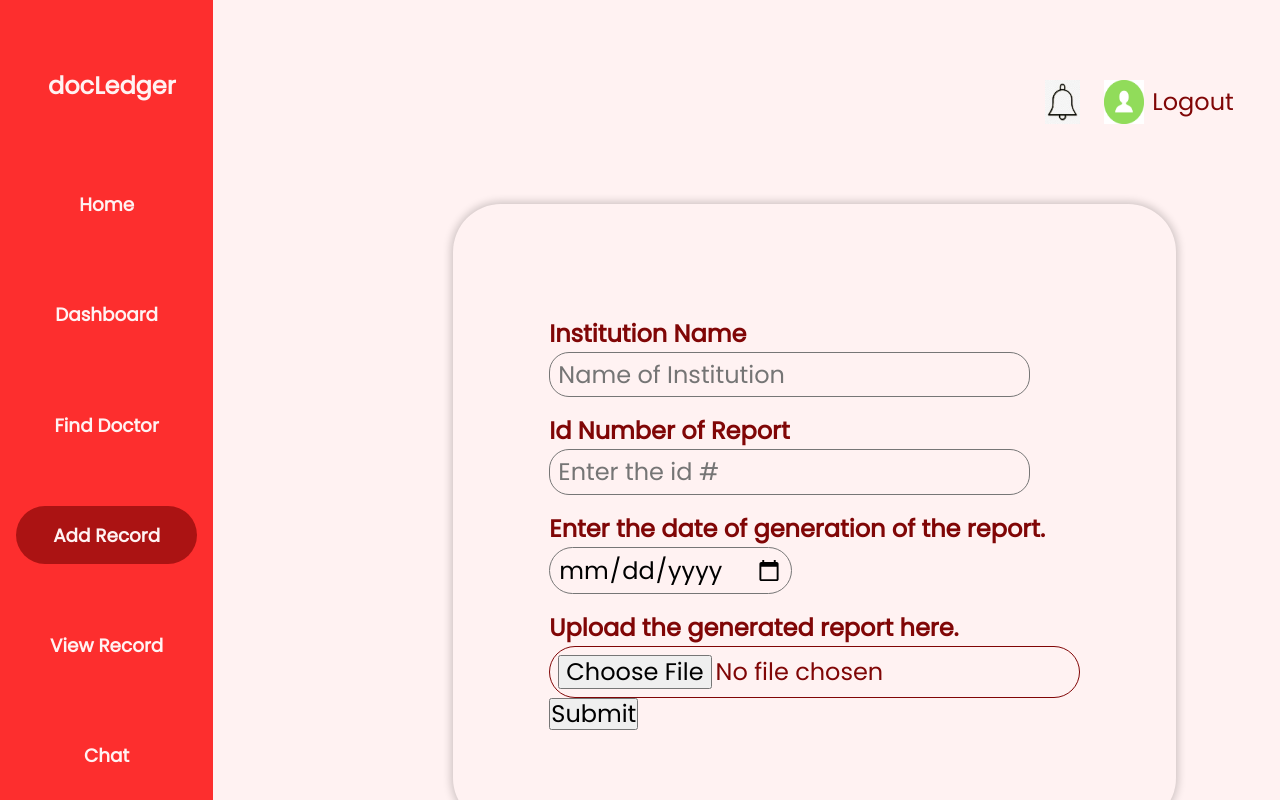
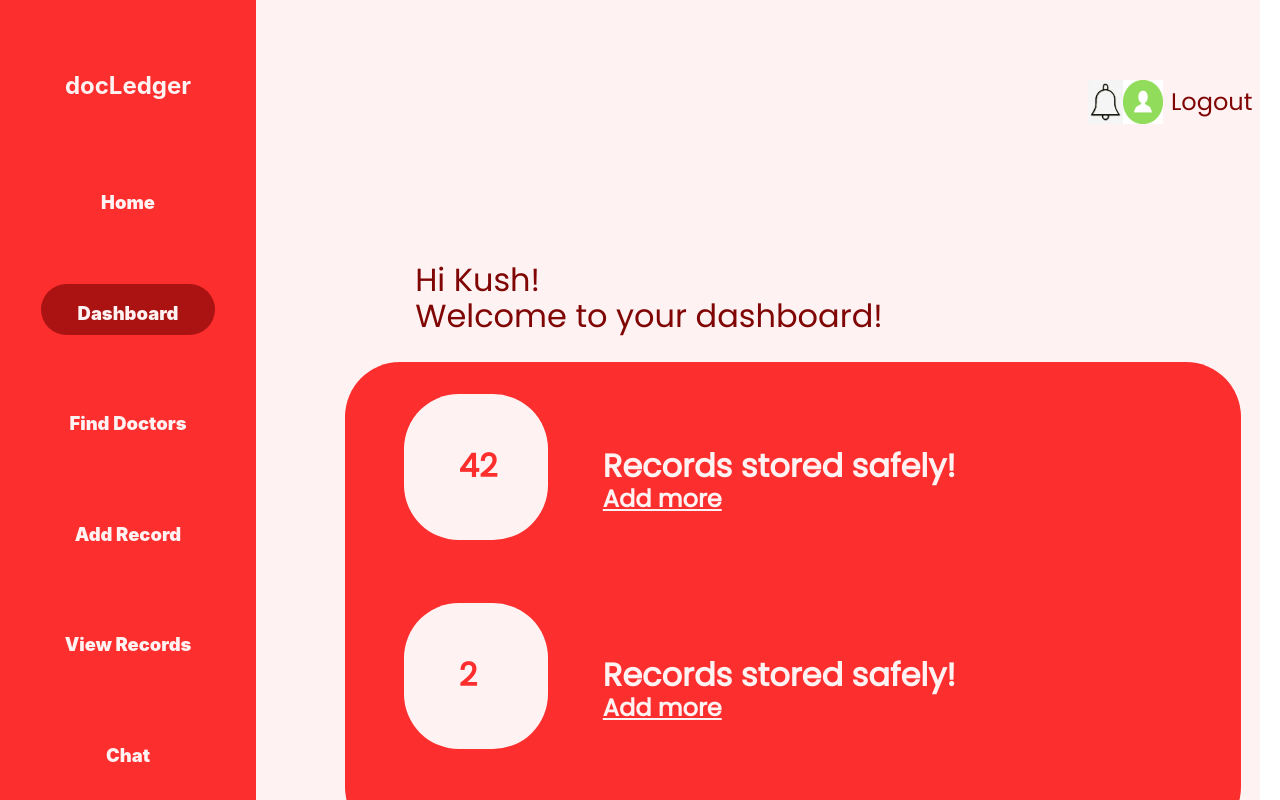
Before and after one commit to kush-daga/SIH2020, a React (Create React App) app in the folder dl/: page / in a window 1280 px wide. Built offline with nearby package versions, Linux system fonts and the light colour scheme; no server answers.

Commit message:
Site problems to resolve

```diff
--- a/dl/src/App.js
+++ b/dl/src/App.js
@@ -10,6 +10,8 @@ import FindDoctor from "./components/FindDoctor/FindDoctor";
 import SymCheck from "./components/SymCheck/SymCheck";
 import Form from "./components/DynamicForm/DynamicForm";
 import DocMain from "./components/DocMain/DocMain";
+import NavBar from "./components/NavBar/NavBar";
+import styled from "styled-components";
 
 class App extends Component {
 
@@ -19,50 +21,44 @@ class App extends Component {
       route:'docs',
     }
   }
-  componentWillMount() {
-    this.getData()
-  }
-
-  getData() {
-    // create a new XMLHttpRequest
-    var xhr = new XMLHttpRequest()
-
-    // get a callback when the server responds
-    xhr.addEventListener('load', () => {
-      // update the state of the component with the result here
-      console.log(xhr.responseText)
-    })
-    // open the request with the verb and the url
-    xhr.open('GET', 'https://dog.ceo/api/breeds/list/all')
-    // send the request
-    xhr.send()
-  }
 
 
 
 
-  onRouteChange = (route) => {
-    if(route==='signout') {
-      this.setState({isSignedIn:'false'});
-    } else if(route==='docs'){
-      this.setState({isSignedIn:'true'});
-    }
-    this.setState( {route:route} );
-  }
-
-  onButtonSubmit = () => {
-    console.log("This is the doctor's id:1234 ")
-  }
 
 
   render() {
-    const { route }=this.state;
     return(
-      // <Dashboard />
-      // <Signup />
-      // <Docs />
-      <AddRecord />
-      // <Form />
+      <div className="flex flex-row">
+         <div className="Left flex flex-column" style={{width:"20%"}}>
+                <ul>
+                    <Li style={{fontSize:"x-large",fontWeight:"bold"}}>
+                        docLedger
+                    </Li>
+                    <Li>
+                        Home
+                    </Li>
+                    <Li style={{backgroundColor:"rgba(128,6,6,0.65)", color:"#fff2f2",borderRadius:"55px"}}>
+                        Dashboard
+                    </Li>
+                    <Li>
+                        Find Doctors
+                    </Li>
+                    <Li>
+                        Add Record
+                    </Li>
+                    <Li>
+                        View Records
+                    </Li>
+                    <Li>
+                        Chat
+                    </Li>
+                </ul>
+            </div>
+            <Right>
+                <Dashboard />
+            </Right>
+      </div>
 
 
     )
@@ -71,3 +67,13 @@ class App extends Component {
 
 export default App;
 //We have created two components: Docs, Signup , now we need to create main dashboard
+const Left = styled.div`
+  display:flex;
+`;
+const Right = styled.div`
+display: flex;
+`;
+const Li = styled.li`
+  height:2.75em;
+  text-align:inherit;
+`;
--- a/dl/src/components/Dashboard/Dashboard.js
+++ b/dl/src/components/Dashboard/Dashboard.js
@@ -8,34 +8,9 @@ const Dashboard = () => {
 
     return(
         <ContainerDash>
-            <div className="Left flex flex-column" style={{width:"20%"}}>
-                <ul>
-                    <li style={{fontSize:"x-large",fontWeight:"bold"}}>
-                        docLedger
-                    </li>
-                    <li>
-                        Home
-                    </li>
-                    <li style={{backgroundColor:"rgba(128,6,6,0.65)", color:"#fff2f2",borderRadius:"55px"}}>
-                        Dashboard
-                    </li>
-                    <li>
-                        Find Doctors
-                    </li>
-                    <li>
-                        Add Record
-                    </li>
-                    <li>
-                        View Records
-                    </li>
-                    <li>
-                        Chat
-                    </li>
-                </ul>
-            </div>
-            <div className="Right flex flex-column" style={{backgroundColor:"#fff2f2",color:"#800606",width:"100%",overflow:"hidden"}}>
+            <div className="Right flex flex-column" style={{backgroundColor:"#fff2f2",color:"#800606",width:"100%",overflowY:"scroll"}}>
                 <div style={{display:"flex",fontSize:"x-large",paddingLeft:"65vw",paddingTop:"10vh"}}>
-                    <img src={img2} width="35vw" height="auto" style={{paddingRight:"1em"}}/>
+                    <img src={img2} width="35vw" height="auto" />
                     <img src={img1} width="40vw" />
                     <p className="pa2">Logout</p>
                 </div>
@@ -58,10 +33,7 @@ const Dashboard = () => {
                         <div style={{color:"#fff2f2",fontSize:"xx-large",padding:"1.7em",fontWeight:"bolder"}}>
                             Records stored safely!<br /> <p style={{fontSize:"0.75em",textDecoration:"underline"}}> Add more</p>
                         </div>
-
                     </div>
-
-
 
                 </div>
             </div>
```
Also changed, not shown: dl/src/components/NavBar/NavBar.js (added).
